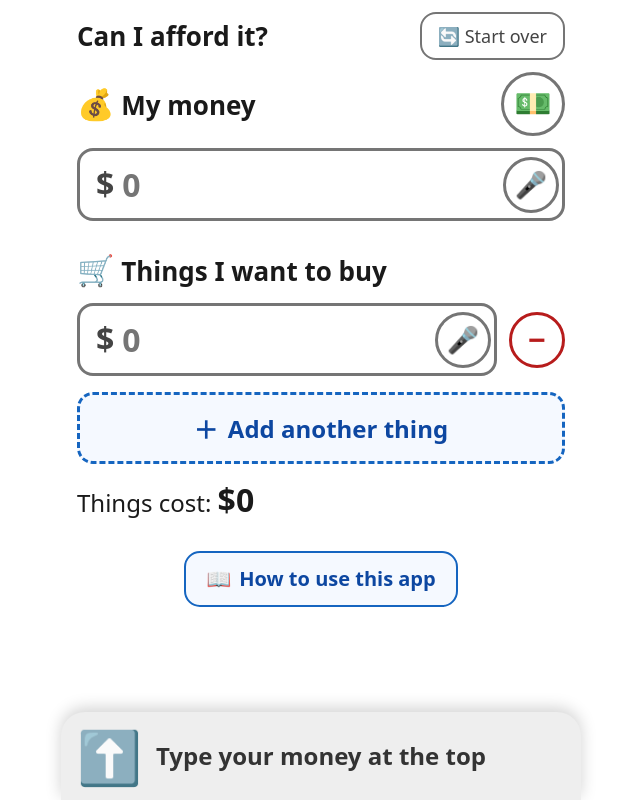
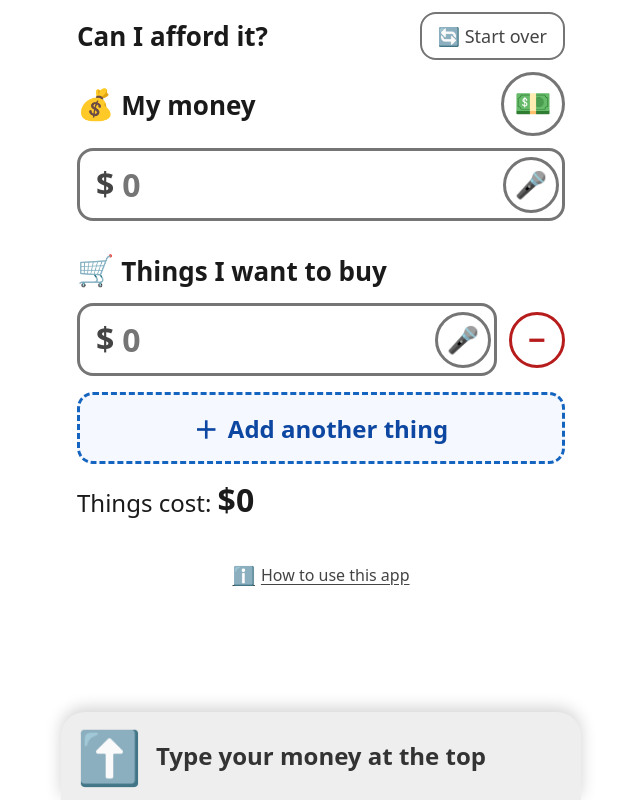
Before and after one commit to ashishawasthi/simplify, a plain HTML site: page public/index.html in a window 1280 px wide. Shown: the whole page, without its empty margins (319-959 px from the left). Drawn offline with Linux system fonts and the light colour scheme.

Commit message:
style: quieten the guide link to plain underlined text
It was styled like a button — blue border, tinted fill, 20px semibold —
which put reference material at the same visual weight as the money
controls. Now a 16px muted underlined link with an ℹ️ icon, still padded
to a 49px tap target. The guide's own h1 takes the same icon so the
link and its destination match.

Screenshots regenerated, cache bumped to v13.

```diff
--- a/public/css/styles.css
+++ b/public/css/styles.css
@@ -244,21 +244,21 @@ h2 {
   margin: 28px 0 8px;
   text-align: center;
 }
+/* Deliberately quiet: reference material, not part of the money task. Padded
+   to stay a comfortable tap target without looking like a button. */
 .guide-link {
   display: inline-flex;
   align-items: center;
   justify-content: center;
-  gap: 8px;
-  min-height: var(--target-small);
-  padding: 10px 20px;
-  font-size: 20px;
-  font-weight: 600;
-  color: var(--color-primary-dark);
-  background: #f5f9ff;
-  border: 2px solid var(--color-primary);
-  border-radius: var(--radius);
-  text-decoration: none;
+  gap: 6px;
+  padding: 12px 16px;
+  font-size: 16px;
+  font-weight: 400;
+  color: var(--color-muted);
+  text-decoration: underline;
+  text-underline-offset: 3px;
 }
+.guide-link .guide-icon { font-size: 18px; }
 
 /* ---------- result panel ---------- */
 .result {
--- a/public/index.html
+++ b/public/index.html
@@ -80,7 +80,7 @@
 
     <footer class="app-footer">
       <a class="guide-link" href="/guide" target="_blank" rel="noopener">
-        <span aria-hidden="true">📖</span> How to use this app
+        <span class="guide-icon" aria-hidden="true">ℹ️</span> How to use this app
       </a>
     </footer>
   </main>
--- a/public/sw.js
+++ b/public/sw.js
@@ -2,7 +2,7 @@
 // launch picks up new files; firebase.json serves this file with no-cache.
 // "/guide" (not "/guide.html"): Hosting cleanUrls 301s the .html form, and a
 // cached redirected response breaks offline navigations.
-const CACHE = "afford-v12";
+const CACHE = "afford-v13";
 const ASSETS = [
   "/",
   "/index.html",
```
Also changed, not shown: public/guide.html (+1 -1 lines), public/img/guide/screen-no.png, public/img/guide/screen-picker.png, public/img/guide/screen-speak.png, public/img/guide/screen-yes.png.
